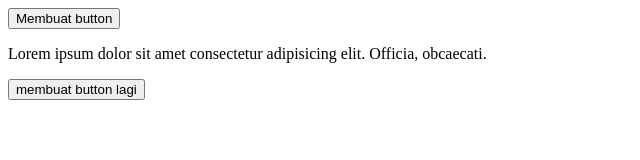
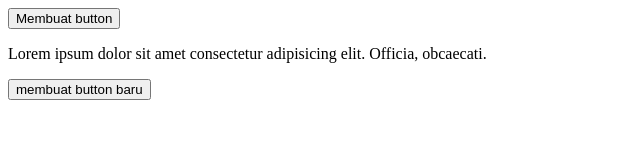
Before and after one commit to Angger-Verse/kumaha, a plain HTML site: page index.html in a window 1280 px wide. Shown: the full height of the page, 0-640 px from the left. Drawn offline with Linux system fonts and the light colour scheme.

Commit message:
membuat button baru

```diff
--- a/index.html
+++ b/index.html
@@ -11,6 +11,6 @@
       Lorem ipsum dolor sit amet consectetur adipisicing elit. Officia,
       obcaecati.
     </p>
-    <button>membuat button lagi</button>
+    <button>membuat button baru</button>
   </body>
 </html>
```
